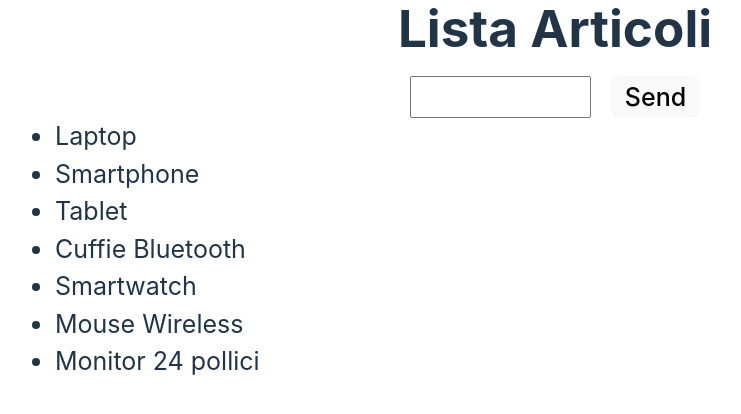
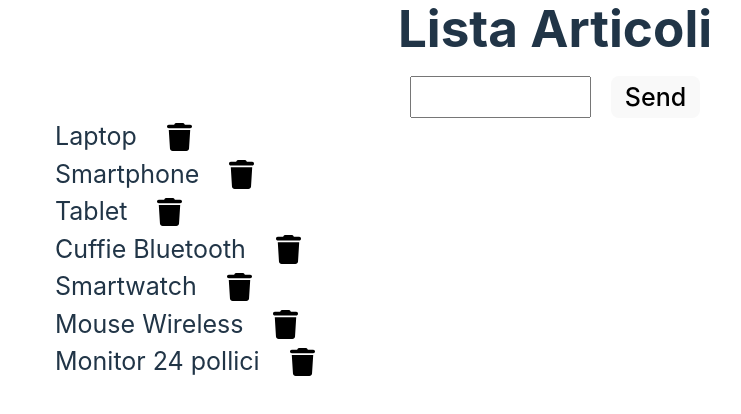
Before and after one commit to marcogulino-mg/react-form, a React (Vite) app: page / in a window 1280 px wide. Shown: the top 414 px of the page, without its empty margins (85-826 px from the left). Built offline with nearby package versions, Linux system fonts and the light colour scheme.

Commit message:
[feat] fixed id property in "addArticle()"

```diff
--- a/src/index.css
+++ b/src/index.css
@@ -86,3 +86,14 @@ main {
   justify-content: center;
   gap: 20px;
 }
+
+.article {
+  display: flex;
+  gap: 30px;
+  align-items: center;
+}
+
+.trash-bin {
+  max-width: 25px;
+  cursor: pointer;
+}
--- a/src/subcomponents/Article.jsx
+++ b/src/subcomponents/Article.jsx
@@ -2,7 +2,14 @@ export default function Article(props) {
   return (
     <ul className="articles-list">
       {props.article.map((article) => (
-        <li key={article.id}>{article.name}</li>
+        <li className="article" key={article.id}>
+          {article.name}
+          <img
+            className="trash-bin"
+            src="./img/trash-solid.svg"
+            alt="remove article"
+          />
+        </li>
       ))}
     </ul>
   );
--- a/src/subcomponents/Articlelist.jsx
+++ b/src/subcomponents/Articlelist.jsx
@@ -16,7 +16,10 @@ export default function Articlelist() {
     e.preventDefault();
     //Se newArticle è diverso da stringa vuota allora andrò a fare l'inserimento nell'arr of objs (article)
     if (newArticle) {
-      const updatedArticlesList = [...article, { id: 8, name: newArticle }];
+      const updatedArticlesList = [
+        ...article,
+        { id: article.length + 1, name: newArticle },
+      ];
       setArticle(updatedArticlesList);
       //Reset della variabile di stato newArticle (value di input text)
       setNewArticle("");
```
Also changed, not shown: public/img/trash-solid.svg (added).
